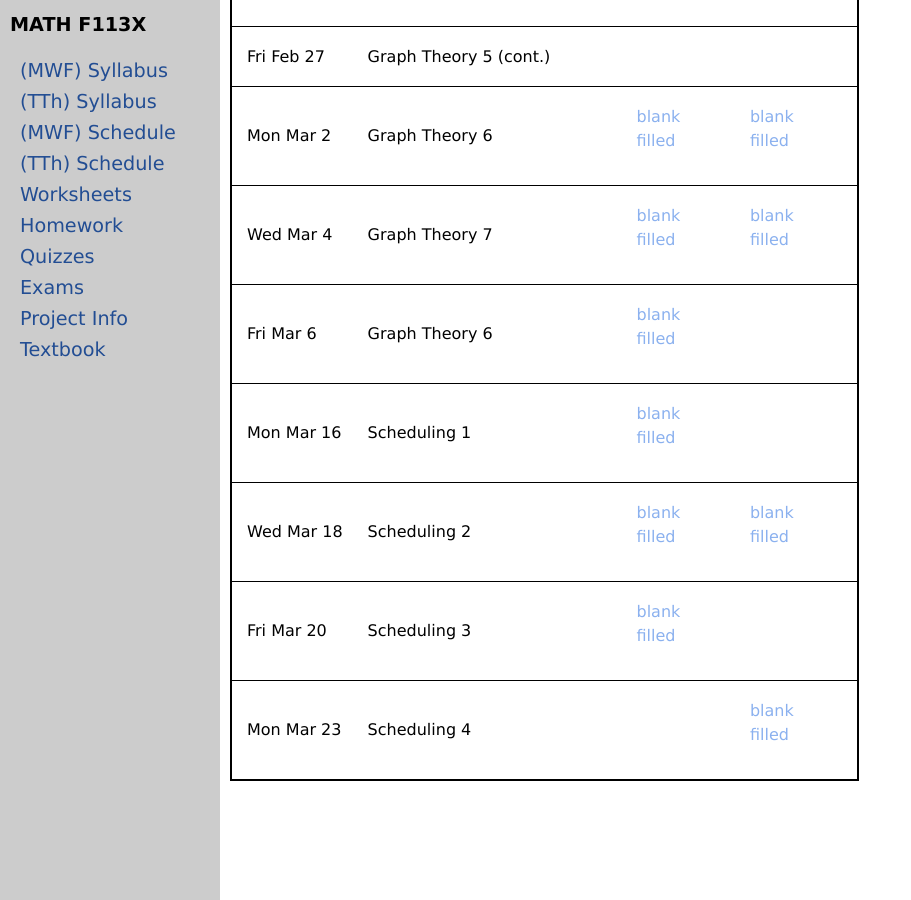
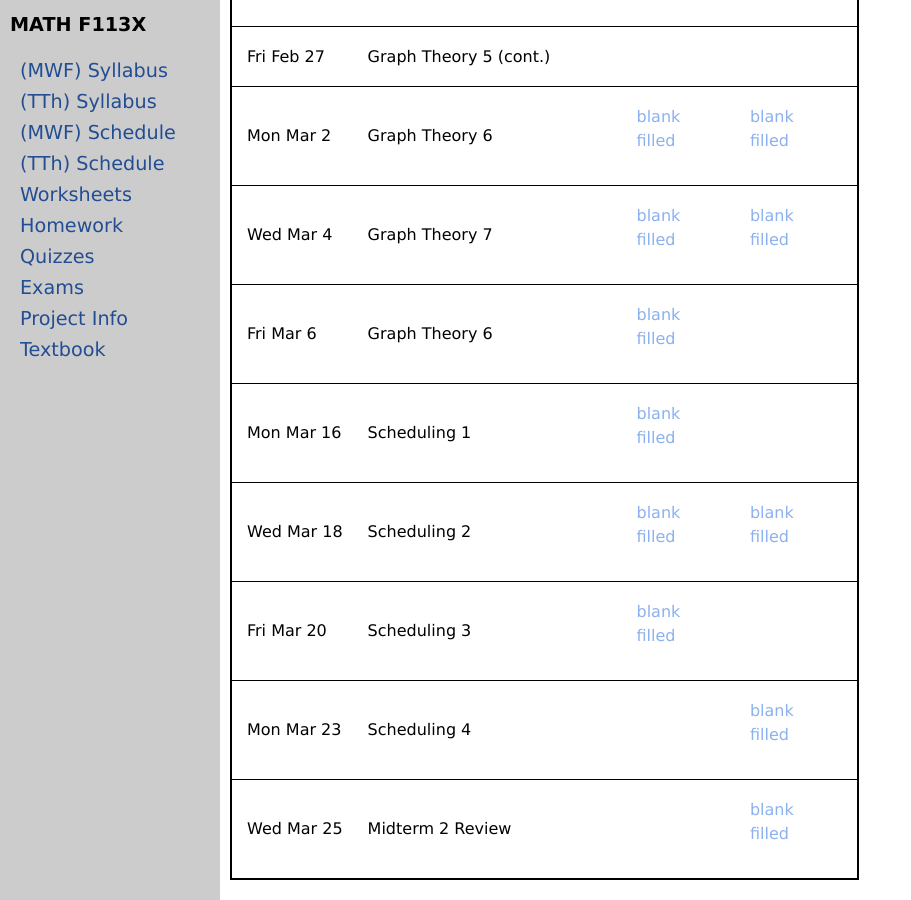
Before and after one commit to uaf-math/math113, a Jekyll site: the page built from worksheets.md, in a window 1280 px wide and 900 px high, scrolled down 1941 px. Shown: the whole window, without its empty margins (0-911 px from the left). Built offline with Jekyll 4.4.1, drawn with Linux system fonts in a browser that asks for light colours.

Commit message:
Update worksheetsS26.yml

```diff
--- a/_data/worksheetsS26.yml
+++ b/_data/worksheetsS26.yml
@@ -135,3 +135,7 @@ worksheets:
   date: Mon Mar 23
   blank: 19-w-Scheduling3-CriticalPath.pdf
   filled: 19-w-Scheduling3-CriticalPath-s.pdf
+- topic: Midterm 2 Review
+  date: Wed Mar 25
+  blank: M2-Review.pdf
+  filled: M2-Review-s.pdf
```
